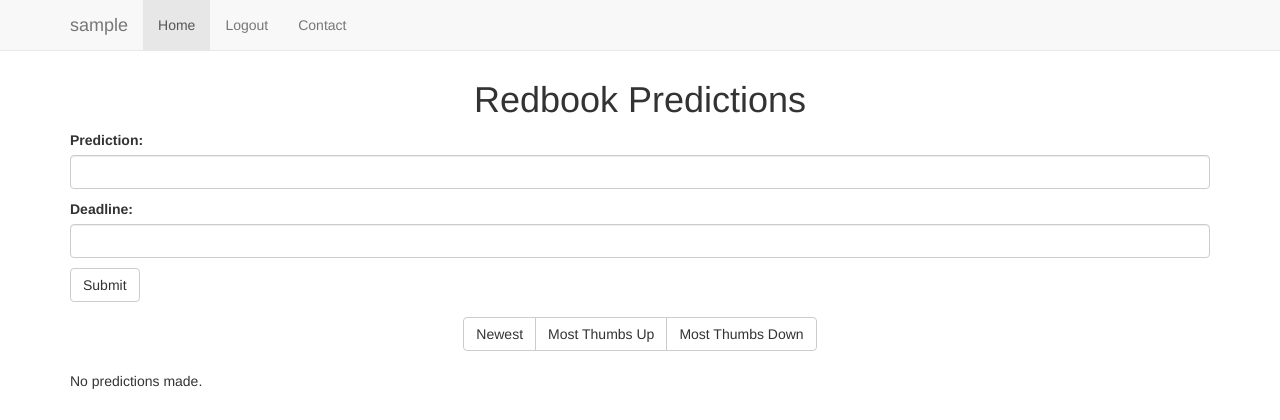
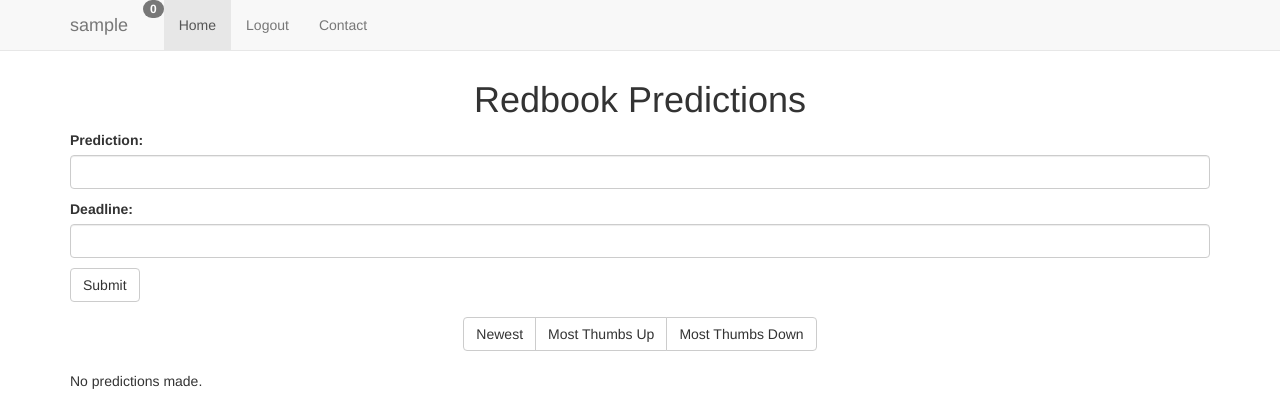
Before and after one commit to bwainstock/jb_redbook, a Django app: page / in a window 1280 px wide. Shown: the top 420 px of the page. Run offline with Django 3.2, Linux system fonts and the light colour scheme; the visitor is signed in with stand-in values (Sample User, id 1); data that the repository does not hold is empty; parts of the project's set-up code (start-up, migrations or seed data) failed here and were passed over; some libraries are stand-ins or nearby versions.

Commit message:
Message badge added to navbar.

```diff
--- a/predictions/templates/predictions/index.html
+++ b/predictions/templates/predictions/index.html
@@ -7,12 +7,14 @@
   <header><h1>Redbook Predictions </h1></header>
   {{ userinfo }}
 {% if messages %}
+<div class="messages">
 {% for message in messages %}
 <div class="alert alert-{{ message.level_tag }} alert-dismissible" role="alert">
   <button type="button" class="close" data-dismiss="alert"><span aria-hidden="true">&times;</span><span class="sr-only">Close</span></button>
   {{ message }}
 </div>
 {% endfor %}
+</div>
 {% endif %}
 
 {% if perms.predictions.add_prediction %}
--- a/predictions/templates/predictions/navbar.html
+++ b/predictions/templates/predictions/navbar.html
@@ -9,6 +9,7 @@
         <span class="icon-bar"></span>
       </button>
       {% if user.is_authenticated %}
+      <span class="badge">{{ messages|length }}</span>
       <a class="navbar-brand" href="{% url 'predictions:profile' user %}">{{ user }}</a>
       {% else %}
       <a class="navbar-brand" href="{% url 'predictions:register' %}">Register</a>
```
